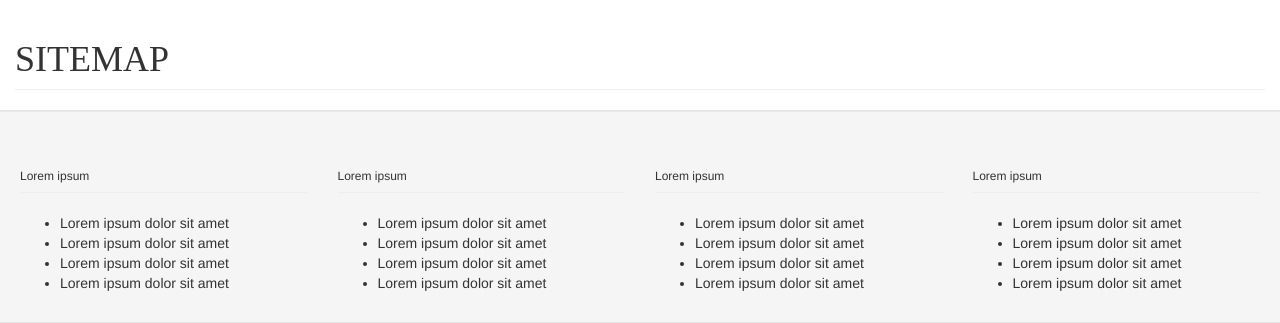
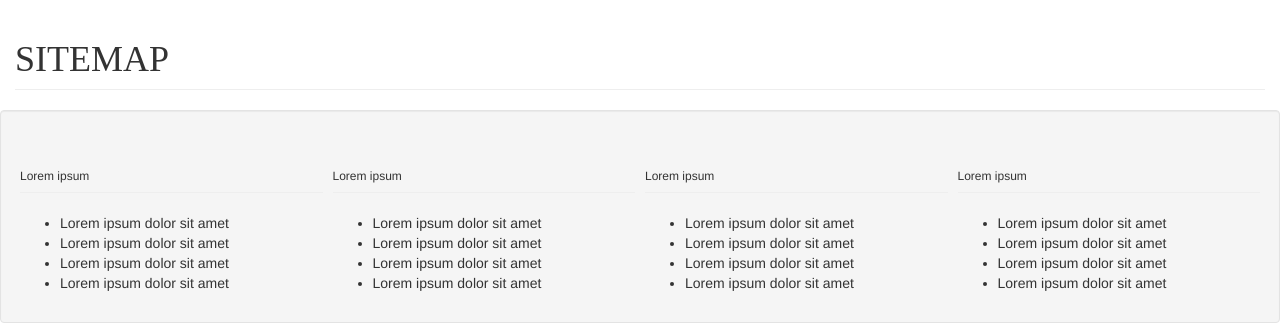
Before and after one commit to HIROSHI1403/newHP, a PHP site: page / in a window 1280 px wide. Shown: the part 1557-1880 px from the top of the page. Run offline with PHP 8.4, Linux system fonts and the light colour scheme; grey boxes labelled with a size stand in for pictures from a placeholder-image service; some libraries are stand-ins or nearby versions; some web fonts are replaced.

Commit message:
2016-02-15
1:06
右側余幅のバグを修正

```diff
--- a/css/ryu_custom.css
+++ b/css/ryu_custom.css
@@ -8,6 +8,14 @@
 
 .footer-well {
   margin-bottom:0px;
+}
+
+.bg-color-1 {
+    background-color: #222;
+}
+
+.bg-color-2 {
+    background-color: #444;
 }
 
 /*================================================
--- a/index.php
+++ b/index.php
@@ -89,6 +89,7 @@
 				<h1 class="page-header font-type-1">
 					WHAT'S NEW
 				</h1>
+				<div class="">
 					<ul class="list-group">
 						<li class="list-group-item">
 							<h4>TEST TITLE</h4>
@@ -103,6 +104,7 @@
 							<p>Lorem ipsum dolor sit amet, consectetur adipisicing elit, sed do eiusmod tempor incididunt ut labore et dolore magna aliqua. Ut enim ad minim veniam, quis nostrud </p>
 						</li>
 					</ul>
+				</div>
 			</div>
 
 			<div class="col-md-12">
@@ -141,7 +143,8 @@
 
 		</div>
 	</div>
-	<div class="row well footer-well">
+	<div class="well footer-well">
+		<div class="row row-10">
 			<div class="col-md-3">
 				<h6 class="page-header">Lorem ipsum</h6>
 				<ul>
@@ -179,6 +182,7 @@
 				</ul>
 			</div>
 		</div>
+	</div>
 
 	<?php tmp_footer_js(); ?>
 </body>
```
Lines whose indentation alone changed are shown as unchanged.
